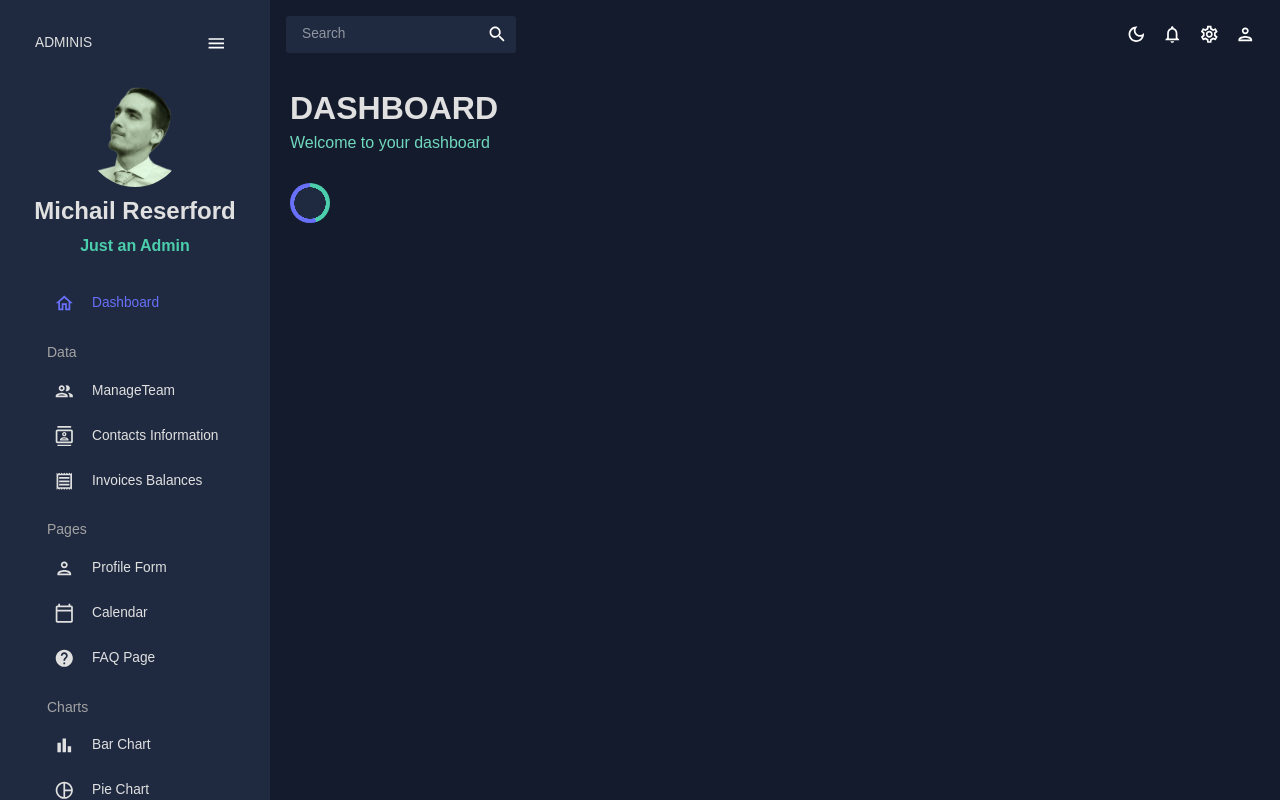
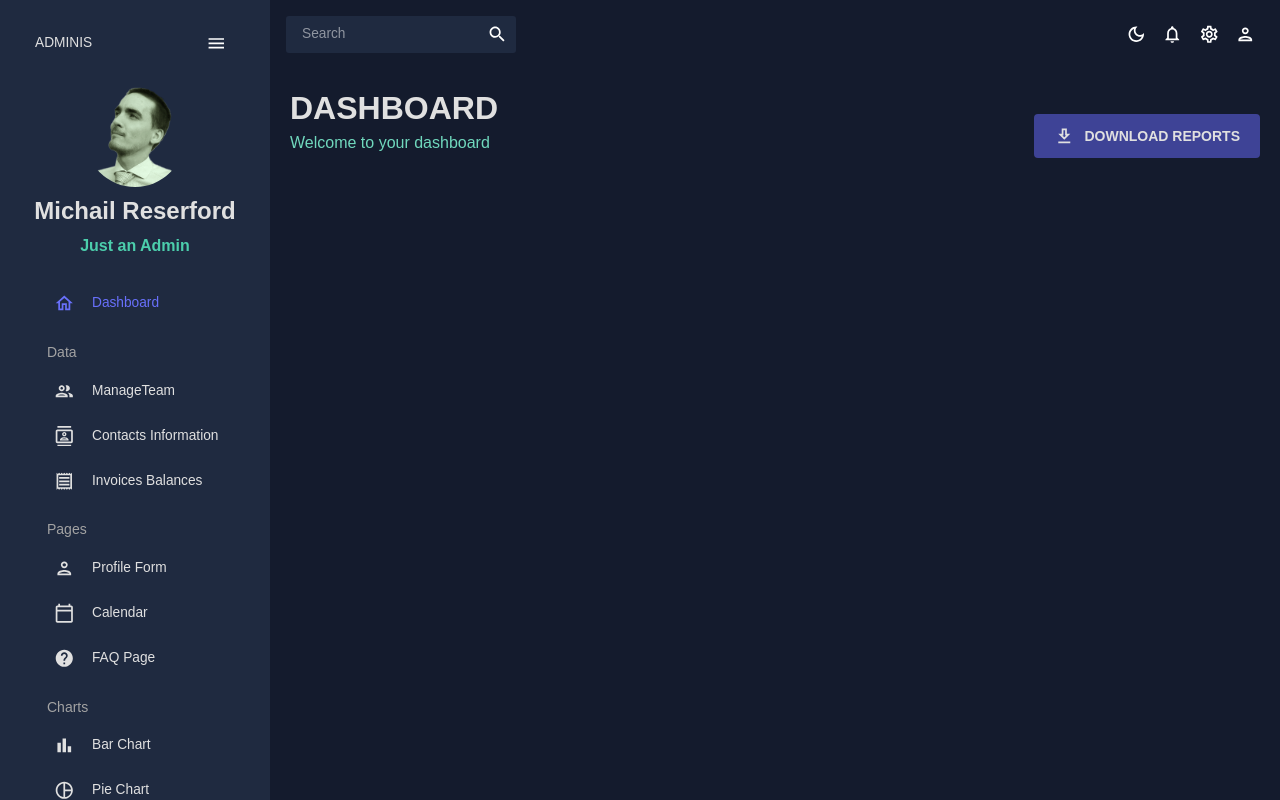
Before and after one commit to Gismanus/react-admin, a React (Create React App) app: page / in a window 1280 px wide. Built offline with nearby package versions, Linux system fonts and the light colour scheme.

Commit message:
[DashBoard] -add DownloadReports [StatBox] - created

```diff
--- /dev/null
+++ b/src/components/StatBox.jsx
@@ -0,0 +1,46 @@
+import { Box, Typography, useTheme } from "@mui/material";
+import { tokens } from "../theme";
+import ProgressCircle from "./ProgressCircle";
+
+const StatBox = ({ title, subtitle, icon, progress, increase }) => {
+  const theme = useTheme();
+  const colors = tokens(theme.palette.mode);
+
+  return (
+    <Box width="100%" m="0px">
+      <Box display="flex" justifyContent="space-between">
+        <Box>
+          {icon}
+          <Typography
+            variant="h4"
+            fontWeight="bold"
+            sx={{ color: colors.grey[100] }}
+          >
+            {title}
+          </Typography>
+        </Box>
+        <Box>
+            <ProgressCircle progress={progress} />
+        </Box>
+        <Box display="flex" justifyContent="space-between">
+        <Typography
+            variant="h5"
+
+            sx={{ color: colors.greenAccent[500] }}
+          >
+            {subtitle}
+          </Typography>
+          <Typography
+            variant="h5"
+            fontStyle="italic"
+            sx={{ color: colors.greenAccent[600] }}
+          >
+            {increase}
+          </Typography>
+        </Box>
+      </Box>
+    </Box>
+  );
+};
+
+export default StatBox;
--- a/src/scenes/dashboard/index.jsx
+++ b/src/scenes/dashboard/index.jsx
@@ -1,19 +1,38 @@
 import { Box, Button, IconButton, Typography, useTheme } from "@mui/material";
 import { tokens } from "../../theme";
-import ProgressCircle from "../../components/ProgressCircle";
+import Header from "../../components/header";
+//import ProgressCircle from "../../components/ProgressCircle";
+ import StatBox from '../../components/StatBox';
 
-import Header from "../../components/header";
+ import {mockTransactions} from '../../data/mockData';
+ import DownloadOutlinedIcon from '@mui/icons-material/DownloadOutlined';
+ import EmailIcon from '@mui/icons-material/Email';
+ import PointOfSaleIcon from '@mui/icons-material/PointOfSale';
+ import PersonAddIcon from '@mui/icons-material/PersonAdd';
+ import TrafficIcon from '@mui/icons-material/Traffic';
+
+ import LineChart from '../../components/LineChart';
+ import BarChart from '../../components/BarChart';
+ import GeographyChart from '../../components/GeographyChart';
+ import PieChart from '../../components/PieChart';
 
 const Dashboard = () => {
   const theme = useTheme();
   const colors = tokens(theme.palette.mode);
   return (
     <Box m="20px">
-      <Box display="flex" justiifyContent="space-between" alignItems="center">
+      <Box display="flex" justifyContent="space-between" alignItems="center">
         <Header title="DASHBOARD" subtitle="Welcome to your dashboard" />
+        <Button sx={{
+          backgroundColor: colors.blueAccent[700], color: colors.grey[100], fontSize: "14px", fontWeight: "bold", padding: "10px 20px"
+        }}>
+          <DownloadOutlinedIcon sx={{mr: "10px"}} />
+          Download Reports
+        </Button>
       </Box>
-      <Box height="75vh">
-        <ProgressCircle progress="0.45" />
+      {/* GRID OF CHARTS */}
+      <Box>
+
       </Box>
     </Box>
   );
--- a/src/scenes/geography/index.jsx
+++ b/src/scenes/geography/index.jsx
@@ -1,5 +1,5 @@
 import { Box, useTheme } from "@mui/material";
-import GeographyChart from "../../components/GeoographyChart";
+import GeographyChart from "../../components/GeographyChart";
 import Header from "../../components/header";
 import { tokens } from "../../theme";
 
```
Also changed, not shown: src/components/GeographyChart.jsx (renamed from src/components/GeoographyChart.jsx).
